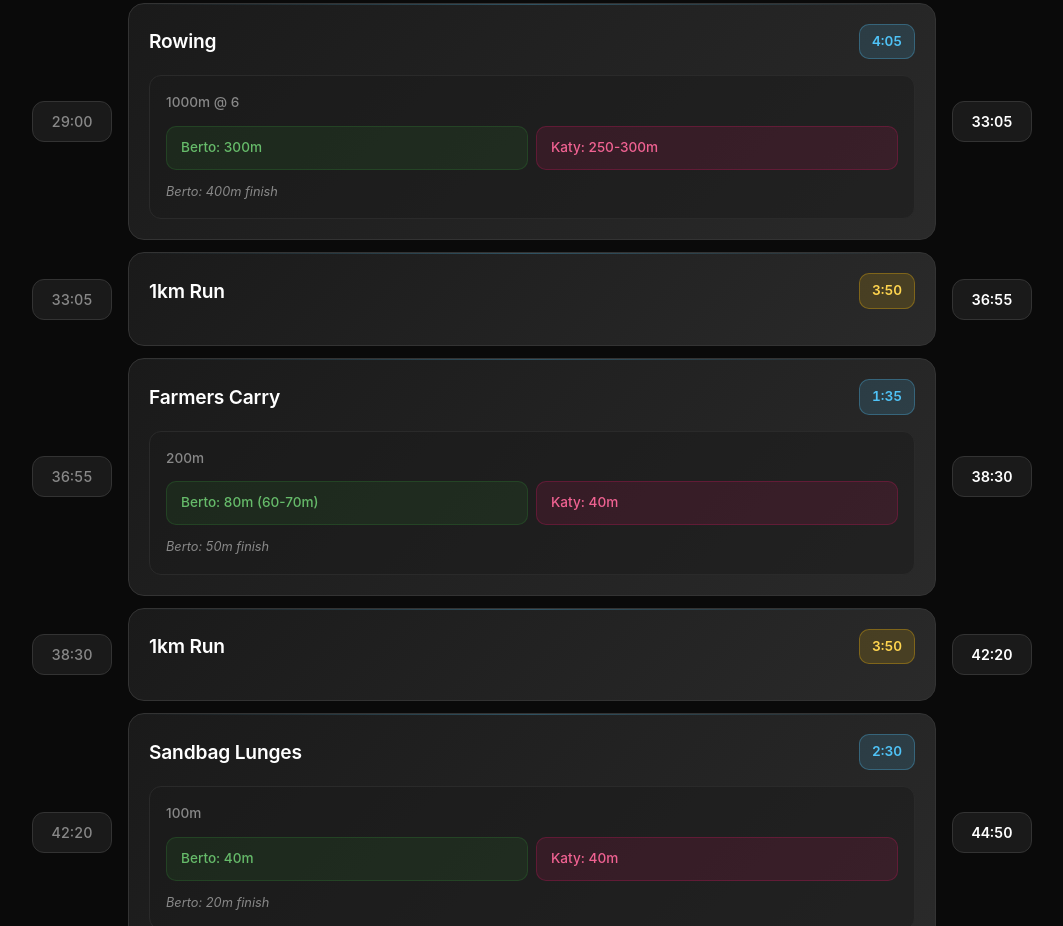
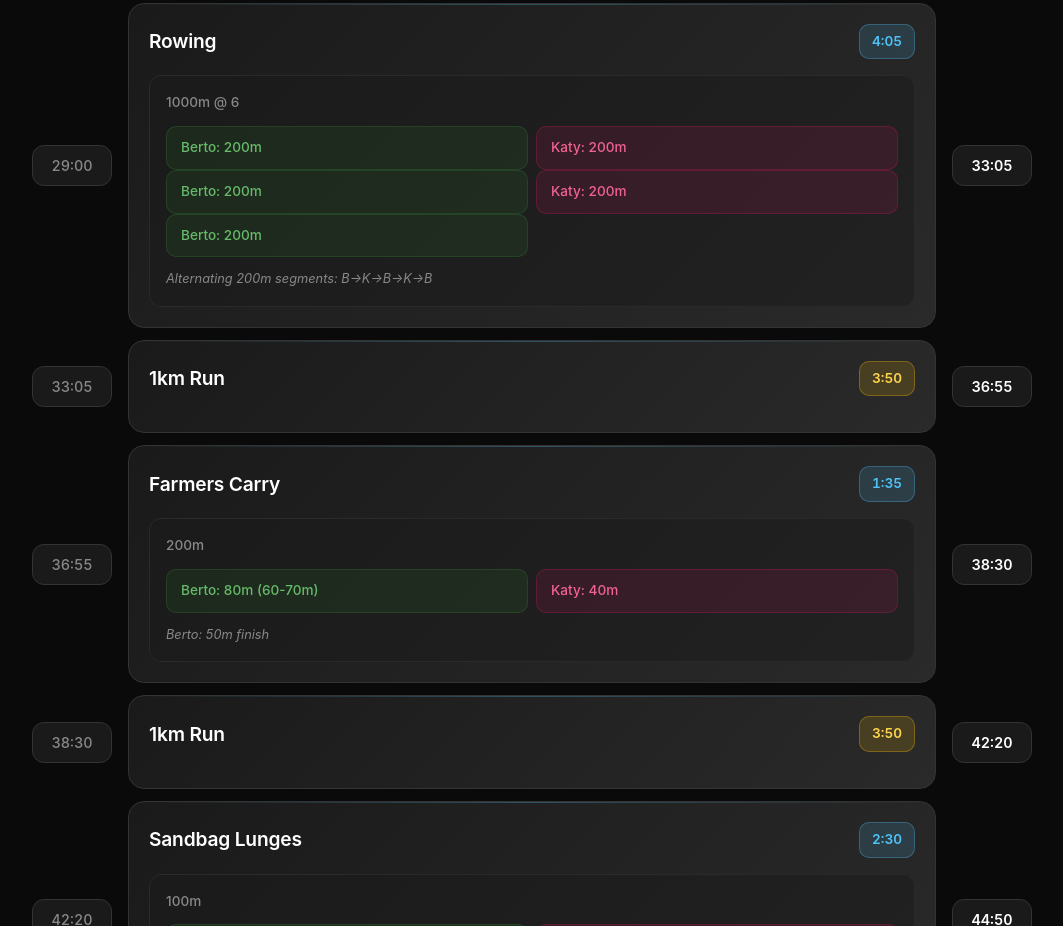
Before and after one commit to bertomill/toronto_hyrox_2025, a plain HTML site: page index_elite.html in a window 1280 px wide. Shown: the part 1799-2725 px from the top of the page, without its empty margins (108-1171 px from the left). Drawn offline with Linux system fonts and the light colour scheme.

Commit message:
🚣‍♂️ Fix rowing breakdown: 5 x 200m alternating segments
✅ Updated rowing station to match handwritten notes:
- Berto: 200m → Katy: 200m → Berto: 200m → Katy: 200m → Berto: 200m
- Clear B→K→B→K→B alternating pattern
- Total: 1000m as planned

```diff
--- a/index_elite.html
+++ b/index_elite.html
@@ -425,10 +425,17 @@
                     <div class="station-details">
                         <div class="distance-info">1000m @ 6</div>
                         <div class="athlete-splits">
-                            <div class="athlete-assignment berto">Berto: 300m</div>
-                            <div class="athlete-assignment katy">Katy: 250-300m</div>
+                            <div class="athlete-assignment berto">Berto: 200m</div>
+                            <div class="athlete-assignment katy">Katy: 200m</div>
                         </div>
-                        <div class="special-notes">Berto: 400m finish</div>
+                        <div class="athlete-splits">
+                            <div class="athlete-assignment berto">Berto: 200m</div>
+                            <div class="athlete-assignment katy">Katy: 200m</div>
+                        </div>
+                        <div class="athlete-splits">
+                            <div class="athlete-assignment berto">Berto: 200m</div>
+                        </div>
+                        <div class="special-notes">Alternating 200m segments: B→K→B→K→B</div>
                     </div>
                 </div>
                 <div class="cumulative-time">33:05</div>
```
